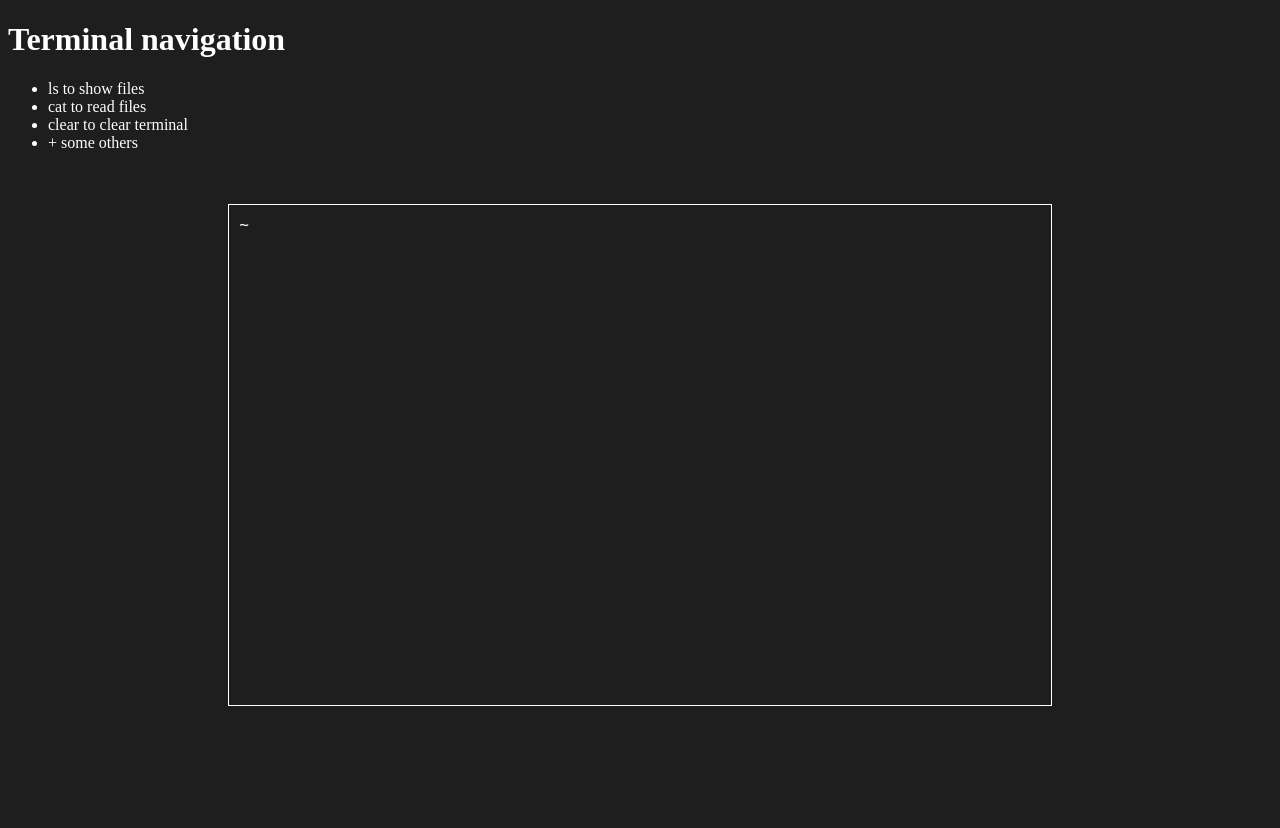
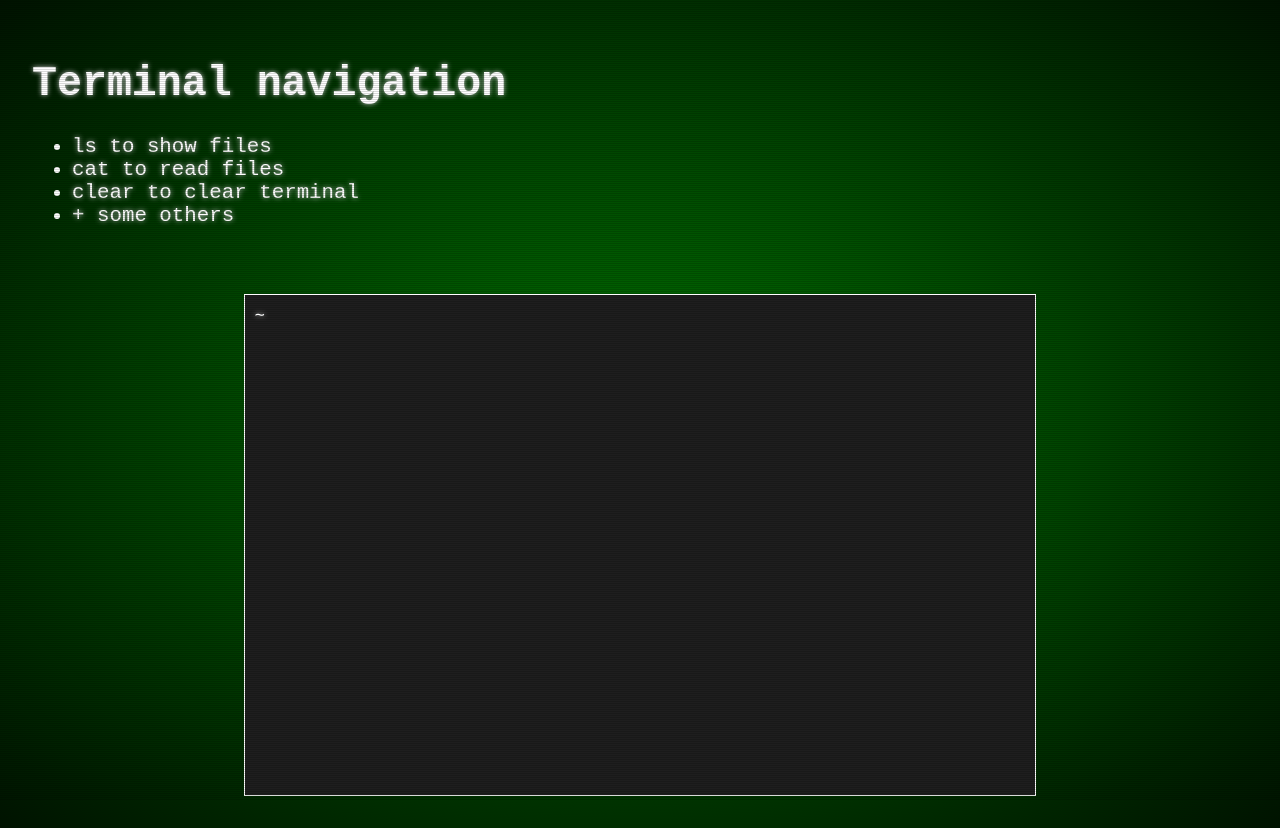
Before and after one commit to tdnicola/terminalResume, a plain HTML site: page index.html in a window 1280 px wide. Before the commit the page ends 800 px from the top, so only its background shows below. Drawn offline with Linux system fonts and the light colour scheme.

Commit message:
added scss, rmvd from uploads. added css styling to make it look retroish.

```diff
--- a/styles.css
+++ b/styles.css
@@ -1,38 +1,68 @@
-body{
-    background-color: #1E1E1E;
+body {
+  background-color: black;
+  background-image: radial-gradient(rgba(0, 150, 0, 0.75), black 120%);
+  overflow: auto;
+  margin: 0 auto;
+  padding: 2rem;
   color: white;
+  font: 1.3rem Inconsolata, monospace;
+  text-shadow: 0 0 5px #C8C8C8;
+}
+
+body::after {
+  content: "";
+  position: absolute;
+  top: 0;
+  left: 0;
+  width: 100vw;
+  height: 100vh;
+  background: repeating-linear-gradient(0deg, rgba(0, 0, 0, 0.15), rgba(0, 0, 0, 0.15) 1px, transparent 1px, transparent 2px);
+  pointer-events: none;
+}
+
+::-moz-selection {
+  background: #0080FF;
+  text-shadow: none;
+}
+
+::selection {
+  background: #0080FF;
+  text-shadow: none;
 }
 
 .Terminal {
-    overflow: auto;
-    /* align-content: center; */
-    /* text-align: center; */
-    margin: 0 auto;
-    border: 1.5px solid white
+  border: 1.5px solid white;
 }
 
 #cmdline.after {
-    content: '~ projects '
+  content: '~ projects ';
 }
 
 a {
   color: white;
 }
+
 .projects {
   color: #69C2CF;
 }
+
 .cd.projects {
   color: white;
 }
+
 .file.projects {
   color: white;
 }
+
 .cat.projects {
   color: white;
 }
+
 .cat.hidden {
   opacity: 1;
 }
+
 div .hidden {
   opacity: .5;
 }
+/*# sourceMappingURL=styles.css.map */
--- a/terminal.js
+++ b/terminal.js
@@ -174,7 +174,7 @@ var Terminal = (function () {
 		this.html.appendChild(this._innerWindow)
 
 		this.setTextColor('white')
-		this.setTextSize('1em')
+		this.setTextSize('.8em')
 
 		this.setWidth('65%')
 		this.setHeight('500px')
```
Lines whose indentation alone changed are shown as unchanged.
